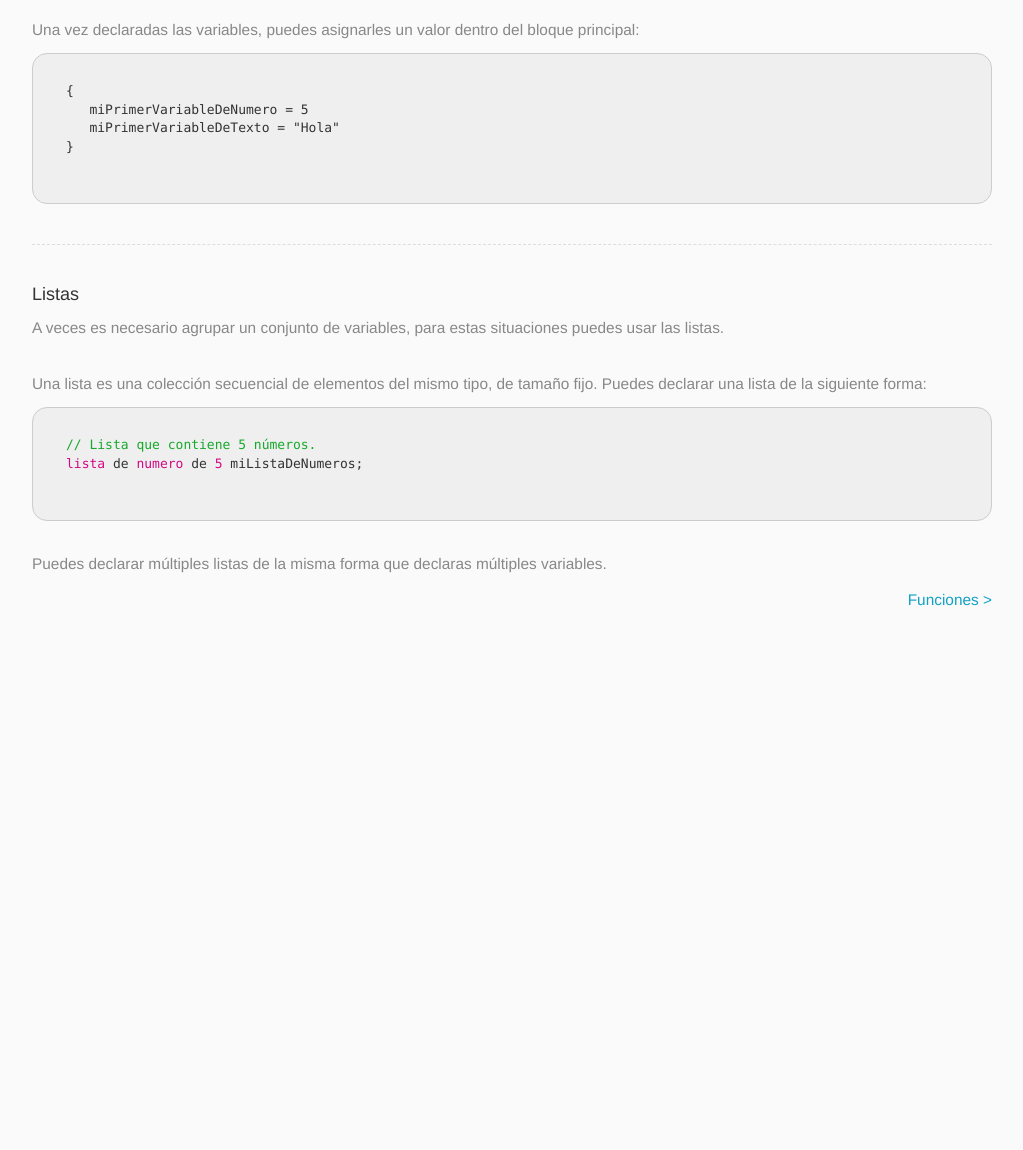
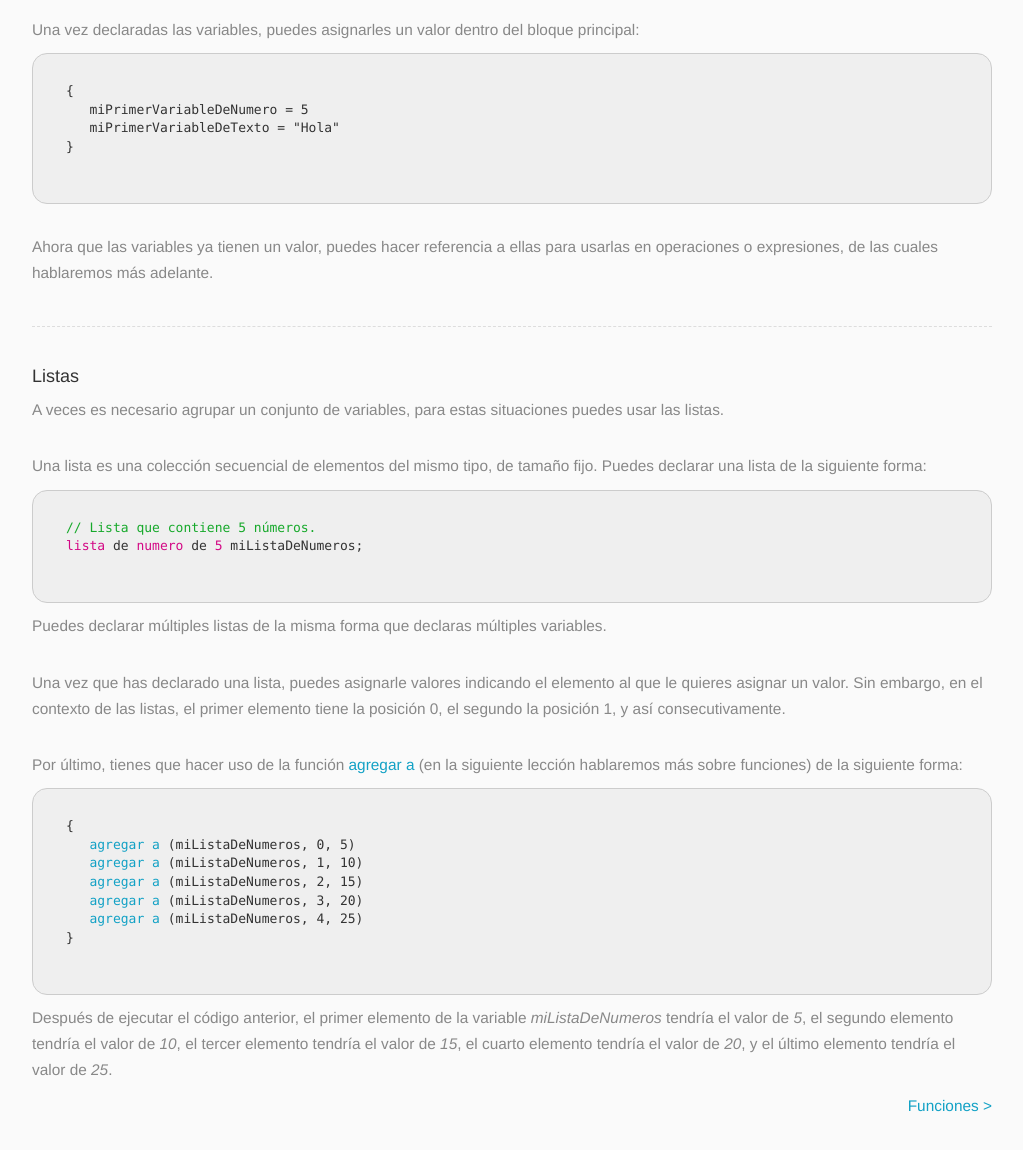
Before and after one commit to AlexHenkel/C-ES, a Flask app: page /variables in a window 1280 px wide. Shown: the part 880-2030 px from the top of the page, without its empty margins (253-1276 px from the left). Before the commit the page ends 1486 px from the top, so only its background shows below. Run offline with Flask 2, Linux system fonts and the light colour scheme; some libraries are stand-ins or nearby versions.

Commit message:
Explain how to assign values to lists

```diff
--- a/templates/variables.html
+++ b/templates/variables.html
@@ -112,6 +112,9 @@
    }
       </code>
       </pre>
+                  <br />
+                  <p>Ahora que las variables ya tienen un valor, puedes hacer referencia a ellas para usarlas en operaciones o expresiones,
+                     de las cuales hablaremos más adelante.</p>
 
                   <div class="line"></div>
 
@@ -129,8 +132,30 @@
       </code>
       </pre>
 
+                  <p>Puedes declarar múltiples listas de la misma forma que declaras múltiples variables.</p>
                   <br />
-                  <p>Puedes declarar múltiples listas de la misma forma que declaras múltiples variables.</p>
+
+                  <p>Una vez que has declarado una lista, puedes asignarle valores indicando el elemento al que le quieres asignar un valor.
+                     Sin embargo, en el contexto de las listas, el primer elemento tiene la posición 0, el segundo la posición 1, y así consecutivamente.</p>
+                  <br />
+
+                  <p>Por último, tienes que hacer uso de la función <span class="reserved-word">agregar a</span> (en la siguiente lección hablaremos más sobre
+                     funciones) de la siguiente forma:</p>
+
+      <pre>
+      <code>
+   {
+      <span class="reserved-word">agregar a</span> (miListaDeNumeros, 0, 5)
+      <span class="reserved-word">agregar a</span> (miListaDeNumeros, 1, 10)
+      <span class="reserved-word">agregar a</span> (miListaDeNumeros, 2, 15)
+      <span class="reserved-word">agregar a</span> (miListaDeNumeros, 3, 20)
+      <span class="reserved-word">agregar a</span> (miListaDeNumeros, 4, 25)
+   }
+      </code>
+      </pre>
+                  <p>Después de ejecutar el código anterior, el primer elemento de la variable <i>miListaDeNumeros</i> tendría el valor de <i>5</i>,
+                     el segundo elemento tendría el valor de <i>10</i>, el tercer elemento tendría el valor de <i>15</i>,
+                     el cuarto elemento tendría el valor de <i>20</i>, y el último elemento tendría el valor de <i>25</i>.</p>
 
                   <p class="text-right"><a href="/funciones" class="resource">Funciones ></a></p>
 
```
